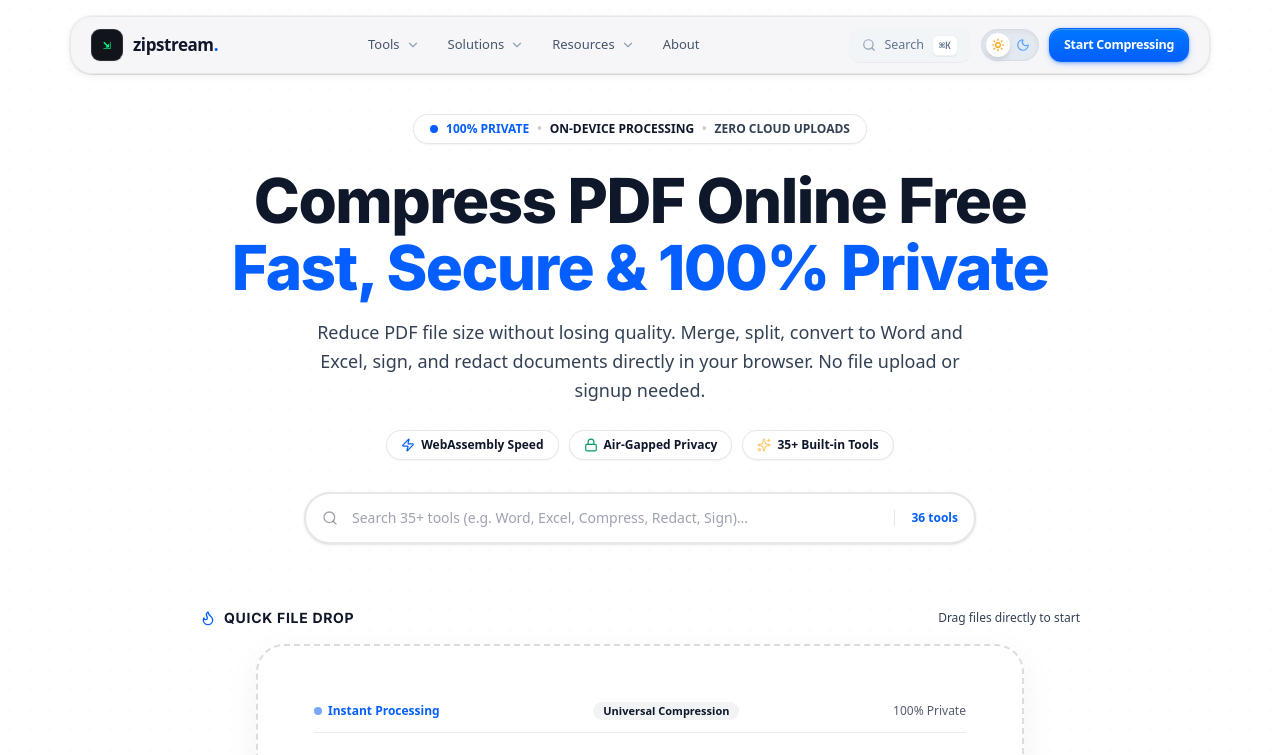
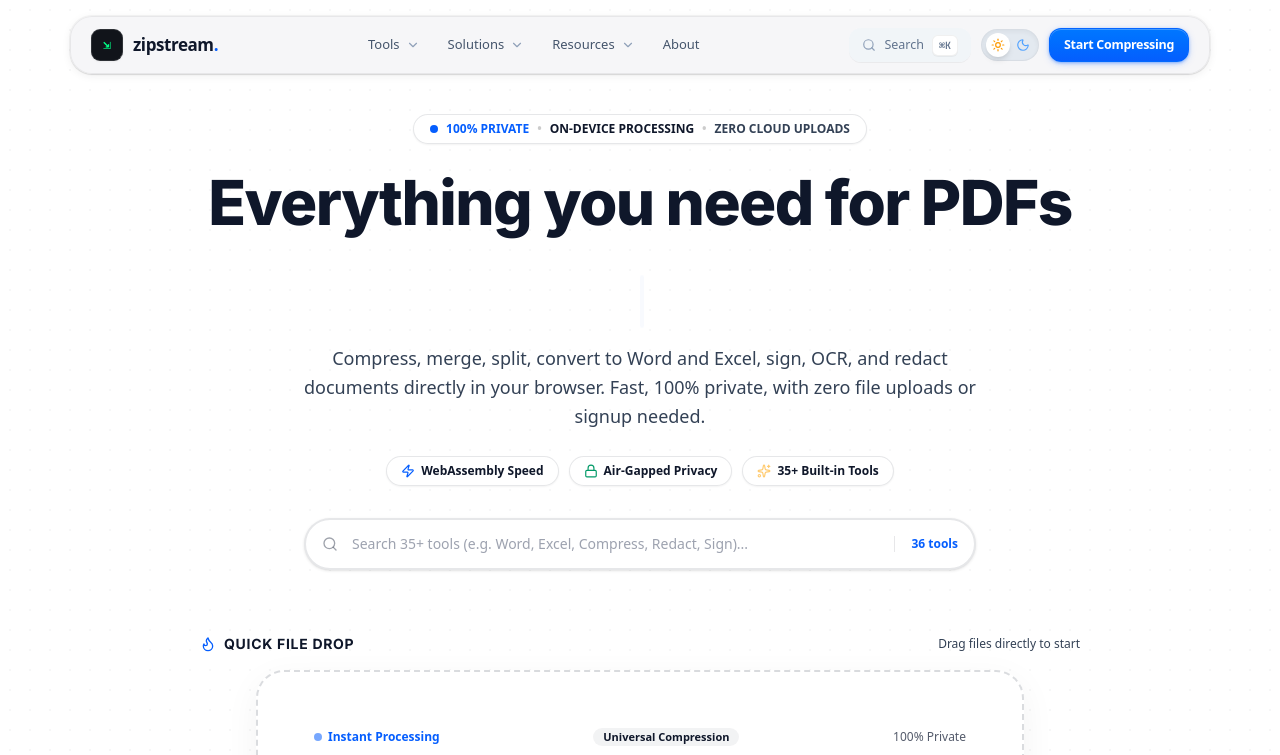
Before and after one commit to Pranjalwork1/ZipStreamCompression, a React (Vite) app: page / in a window 1280 px wide. Shown: the top 755 px of the page. Built offline with nearby package versions, Linux system fonts and the light colour scheme.

Commit message:
feat: upgrade homepage hero with comprehensive dynamic typewriter tool showcase

```diff
--- a/src/components/HomePage.tsx
+++ b/src/components/HomePage.tsx
@@ -41,6 +41,7 @@ import {
 } from 'lucide-react';
 import { ToolMode, FileCategory, UploadedFileInfo } from '../types';
 import { DropZone } from './DropZone';
+import { TypewriterTools } from './TypewriterTools';
 import { trackEvent } from '../utils/analytics';
 
 export interface ToolItem {
@@ -928,19 +929,19 @@ export const HomePage: React.FC<HomePageProps> = ({
           <span className="text-[#5C6479] dark:text-white/60">ZERO CLOUD UPLOADS</span>
         </div>
 
-        {/* Hero Title & Value Proposition */}
+        {/* Hero Title & Value Proposition with Continuous Typewriter Showcase */}
         <div className="space-y-4">
           <h1
             id="hero-title"
-            className="text-4xl sm:text-6xl lg:text-[62px] font-extrabold tracking-tight text-[#0C162C] dark:text-white leading-[1.08]"
+            className="text-4xl sm:text-6xl lg:text-[62px] font-extrabold tracking-tight text-[#0C162C] dark:text-white leading-[1.12]"
           >
-            Compress PDF Online Free{' '}
-            <span className="block text-[#055EFE]">
-              Fast, Secure &amp; 100% Private
+            Everything you need for PDFs{' '}
+            <span className="block text-[#055EFE] dark:text-[#528BFF] min-h-[1.25em] mt-1 sm:mt-2">
+              <TypewriterTools onSelectTool={onSelectTool} />
             </span>
           </h1>
           <p className="text-base sm:text-lg text-[#5C6479] dark:text-white/70 leading-relaxed max-w-2xl mx-auto font-normal">
-            Reduce PDF file size without losing quality. Merge, split, convert to Word and Excel, sign, and redact documents directly in your browser. No file upload or signup needed.
+            Compress, merge, split, convert to Word and Excel, sign, OCR, and redact documents directly in your browser. Fast, 100% private, with zero file uploads or signup needed.
           </p>
 
           {/* Value Highlights */}
--- /dev/null
+++ b/src/components/TypewriterTools.tsx
@@ -0,0 +1,202 @@
+import React, { useState, useEffect, useRef, useMemo, useCallback } from 'react';
+import { ToolMode, FileCategory } from '../types';
+
+export interface TypewriterToolItem {
+  phrase: string;
+  toolId: ToolMode;
+  targetCategory?: FileCategory;
+  category: 'Essentials' | 'Conversion' | 'Security' | 'AI & OCR' | 'Collaboration' | 'Business';
+}
+
+/**
+ * Curated list of verified, working tools currently available in ZipStream.
+ * Organized by category to ensure comprehensive showcase without inventing missing features.
+ */
+export const TYPEWRITER_TOOLS: TypewriterToolItem[] = [
+  // 1. PDF Essentials
+  { phrase: 'Compress PDFs', toolId: 'compress', targetCategory: 'pdf', category: 'Essentials' },
+  { phrase: 'Merge PDFs', toolId: 'merge_pdf', targetCategory: 'pdf', category: 'Essentials' },
+  { phrase: 'Split PDFs', toolId: 'split_pdf', targetCategory: 'pdf', category: 'Essentials' },
+  { phrase: 'Repair Corrupted PDFs', toolId: 'repair_pdf', targetCategory: 'pdf', category: 'Essentials' },
+  { phrase: 'Compare Two PDFs', toolId: 'compare_pdfs', targetCategory: 'pdf', category: 'Essentials' },
+
+  // 2. Conversion
+  { phrase: 'Convert PDFs to Word', toolId: 'pdf_to_word', targetCategory: 'pdf', category: 'Conversion' },
+  { phrase: 'Convert PDFs to Excel', toolId: 'pdf_to_excel', targetCategory: 'pdf', category: 'Conversion' },
+  { phrase: 'Convert PDFs to PowerPoint', toolId: 'pdf_to_powerpoint', targetCategory: 'pdf', category: 'Conversion' },
+  { phrase: 'Convert PDFs to JPG', toolId: 'pdf_to_jpg', targetCategory: 'pdf', category: 'Conversion' },
+  { phrase: 'Convert Images to PDF', toolId: 'images_to_pdf', targetCategory: 'image', category: 'Conversion' },
+  { phrase: 'Extract Text from PDFs', toolId: 'extract_text', targetCategory: 'pdf', category: 'Conversion' },
+
+  // 3. Security & Privacy
+  { phrase: 'Protect PDFs with Passwords', toolId: 'encrypt_pdf', targetCategory: 'pdf', category: 'Security' },
+  { phrase: 'Unlock Encrypted PDFs', toolId: 'unlock_pdf', targetCategory: 'pdf', category: 'Security' },
+  { phrase: 'Watermark PDFs', toolId: 'watermark_pdf', targetCategory: 'pdf', category: 'Security' },
+  { phrase: 'Redact Sensitive Information', toolId: 'auto_redact_pii', targetCategory: 'pdf', category: 'Security' },
+  { phrase: 'Strip Hidden Metadata', toolId: 'privacy_scanner', targetCategory: 'pdf', category: 'Security' },
+
+  // 4. Document Intelligence
+  { phrase: 'OCR Scanned Documents', toolId: 'searchable_pdf', targetCategory: 'pdf', category: 'AI & OCR' },
+  { phrase: 'Summarize Documents with AI', toolId: 'ai_summarize', targetCategory: 'pdf', category: 'AI & OCR' },
+  { phrase: 'Chat Directly with PDFs', toolId: 'chat_pdf', targetCategory: 'pdf', category: 'AI & OCR' },
+
+  // 5. File & Collaboration Tools
+  { phrase: 'Share Files Privately (P2P)', toolId: 'p2p_share', category: 'Collaboration' },
+  { phrase: 'Collaborate in Real Time', toolId: 'collab_whiteboard', category: 'Collaboration' },
+
+  // 6. Business Tools
+  { phrase: 'Generate Professional Invoices', toolId: 'gst_invoice', category: 'Business' },
+  { phrase: 'Scan Documents with Camera', toolId: 'scan_document', category: 'Business' },
+];
+
+export interface TypewriterToolsProps {
+  onSelectTool?: (tool: ToolMode, targetCategory?: FileCategory) => void;
+  className?: string;
+  typingSpeed?: number;
+  deletingSpeed?: number;
+  pauseAfterComplete?: number;
+  pauseBeforeNext?: number;
+}
+
+export const TypewriterTools: React.FC<TypewriterToolsProps> = ({
+  onSelectTool,
+  className = '',
+  typingSpeed = 70,
+  deletingSpeed = 38,
+  pauseAfterComplete = 1800,
+  pauseBeforeNext = 380,
+}) => {
+  const [toolIndex, setToolIndex] = useState(0);
+  const [charCount, setCharCount] = useState(0);
+  const [isDeleting, setIsDeleting] = useState(false);
+  const [isPaused, setIsPaused] = useState(false);
+  const [prefersReducedMotion, setPrefersReducedMotion] = useState(false);
+
+  const currentTool = TYPEWRITER_TOOLS[toolIndex];
+  const fullText = currentTool.phrase;
+  const displayedText = useMemo(() => fullText.slice(0, charCount), [fullText, charCount]);
+
+  // Check for reduced motion preference
+  useEffect(() => {
+    if (typeof window === 'undefined') return;
+    const mediaQuery = window.matchMedia('(prefers-reduced-motion: reduce)');
+    setPrefersReducedMotion(mediaQuery.matches);
+
+    const listener = (event: MediaQueryListEvent) => {
+      setPrefersReducedMotion(event.matches);
+    };
+
+    if (mediaQuery.addEventListener) {
+      mediaQuery.addEventListener('change', listener);
+      return () => mediaQuery.removeEventListener('change', listener);
+    } else {
+      mediaQuery.addListener(listener);
+      return () => mediaQuery.removeListener(listener);
+    }
+  }, []);
+
+  // Main typewriter animation timer
+  useEffect(() => {
+    // If reduced motion is preferred, rotate slowly without char-by-char animation
+    if (prefersReducedMotion) {
+      const timer = setTimeout(() => {
+        setToolIndex((prev) => (prev + 1) % TYPEWRITER_TOOLS.length);
+      }, 4000);
+      return () => clearTimeout(timer);
+    }
+
+    if (isPaused) return;
+
+    let timeoutId: NodeJS.Timeout;
+
+    if (!isDeleting) {
+      // Typing phase
+      if (charCount < fullText.length) {
+        timeoutId = setTimeout(() => {
+          setCharCount((prev) => prev + 1);
+        }, typingSpeed);
+      } else {
+        // Finished typing full phrase, pause before deleting
+        timeoutId = setTimeout(() => {
+          setIsDeleting(true);
+        }, pauseAfterComplete);
+      }
+    } else {
+      // Deleting phase
+      if (charCount > 0) {
+        timeoutId = setTimeout(() => {
+          setCharCount((prev) => prev - 1);
+        }, deletingSpeed);
+      } else {
+        // Finished deleting, move to next tool phrase
+        timeoutId = setTimeout(() => {
+          setIsDeleting(false);
+          setToolIndex((prev) => (prev + 1) % TYPEWRITER_TOOLS.length);
+        }, pauseBeforeNext);
+      }
+    }
+
+    return () => clearTimeout(timeoutId);
+  }, [
+    charCount,
+    isDeleting,
+    isPaused,
+    fullText,
+    prefersReducedMotion,
+    typingSpeed,
+    deletingSpeed,
+    pauseAfterComplete,
+    pauseBeforeNext,
+  ]);
+
+  const handleClick = useCallback(() => {
+    if (onSelectTool && currentTool) {
+      onSelectTool(currentTool.toolId, currentTool.targetCategory);
+    }
+  }, [onSelectTool, currentTool]);
+
+  const handleKeyDown = useCallback(
+    (e: React.KeyboardEvent) => {
+      if (e.key === 'Enter' || e.key === ' ') {
+        e.preventDefault();
+        handleClick();
+      }
+    },
+    [handleClick]
+  );
+
+  return (
+    <span
+      className={`inline-flex items-center justify-center relative cursor-pointer group transition-transform ${className}`}
+      onClick={handleClick}
+      onKeyDown={handleKeyDown}
+      onMouseEnter={() => setIsPaused(true)}
+      onMouseLeave={() => setIsPaused(false)}
+      role={onSelectTool ? 'button' : undefined}
+      tabIndex={onSelectTool ? 0 : undefined}
+      title={onSelectTool ? `Click to launch ${currentTool.phrase}` : undefined}
+      aria-label={`Featured tool: ${currentTool.phrase}`}
+    >
+      {/* Screen reader only announcement for accessible SEO discovery */}
+      <span className="sr-only">
+        Featured ZipStream document capability: {currentTool.phrase}. We offer complete tools to compress, merge, split, convert to Word, Excel, and JPG, encrypt, OCR, and collaborate.
+      </span>
+
+      {/* Visible animated text */}
+      <span
+        className="font-extrabold tracking-tight text-[#055EFE] dark:text-[#528BFF] border-b-2 border-transparent group-hover:border-[#055EFE]/40 transition-colors"
+        aria-hidden="true"
+      >
+        {prefersReducedMotion ? fullText : displayedText}
+      </span>
+
+      {/* Smooth blinking cursor (hidden when reduced motion is preferred) */}
+      {!prefersReducedMotion && (
+        <span
+          className="inline-block w-[3px] sm:w-[4px] h-[0.85em] ml-1 bg-[#055EFE] dark:bg-[#528BFF] rounded-xs animate-typewriter-cursor select-none align-middle"
+          aria-hidden="true"
+        />
+      )}
+    </span>
+  );
+};
--- a/src/index.css
+++ b/src/index.css
@@ -172,3 +172,13 @@
   -ms-overflow-style: none;  /* IE and Edge */
   scrollbar-width: none;  /* Firefox */
 }
+
+/* Premium Hero Typewriter Cursor Animation */
+@keyframes typewriterBlink {
+  0%, 100% { opacity: 1; }
+  50% { opacity: 0; }
+}
+
+.animate-typewriter-cursor {
+  animation: typewriterBlink 0.9s cubic-bezier(0.4, 0, 0.6, 1) infinite;
+}
--- a/vite.config.ts
+++ b/vite.config.ts
@@ -11,7 +11,11 @@ export default defineConfig(() => {
       target: 'es2022',
       cssCodeSplit: true,
     },
-    plugins: [react(), tailwindcss(), cloudflare()],
+    plugins: [
+      react(),
+      tailwindcss(),
+      ...(process.env.VITEST ? [] : [cloudflare()]),
+    ],
     resolve: {
       alias: {
         '@': path.resolve(__dirname, '.'),
```
Also changed, not shown: 1 other file (tests, documents, lock files or other folders).
